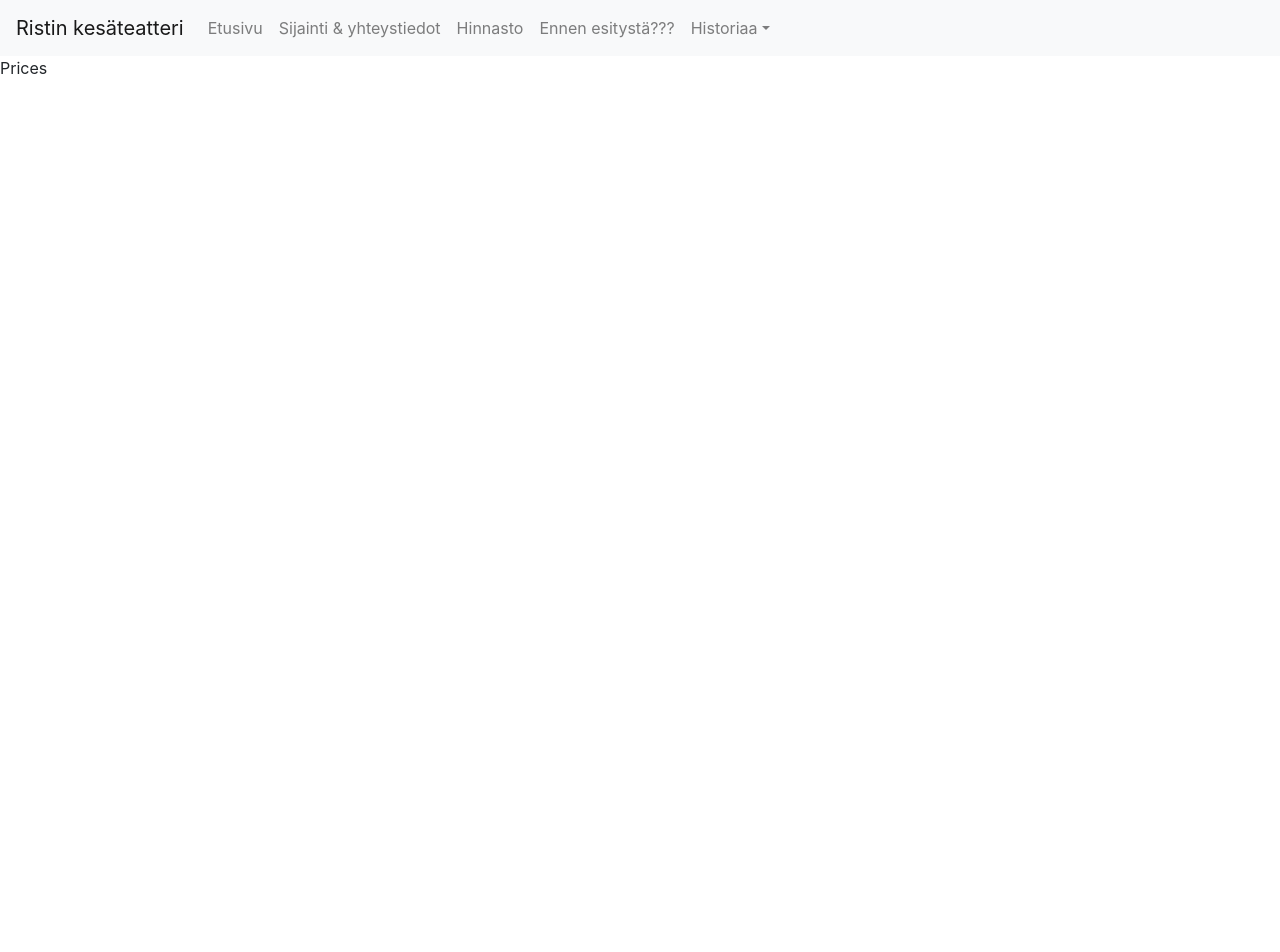
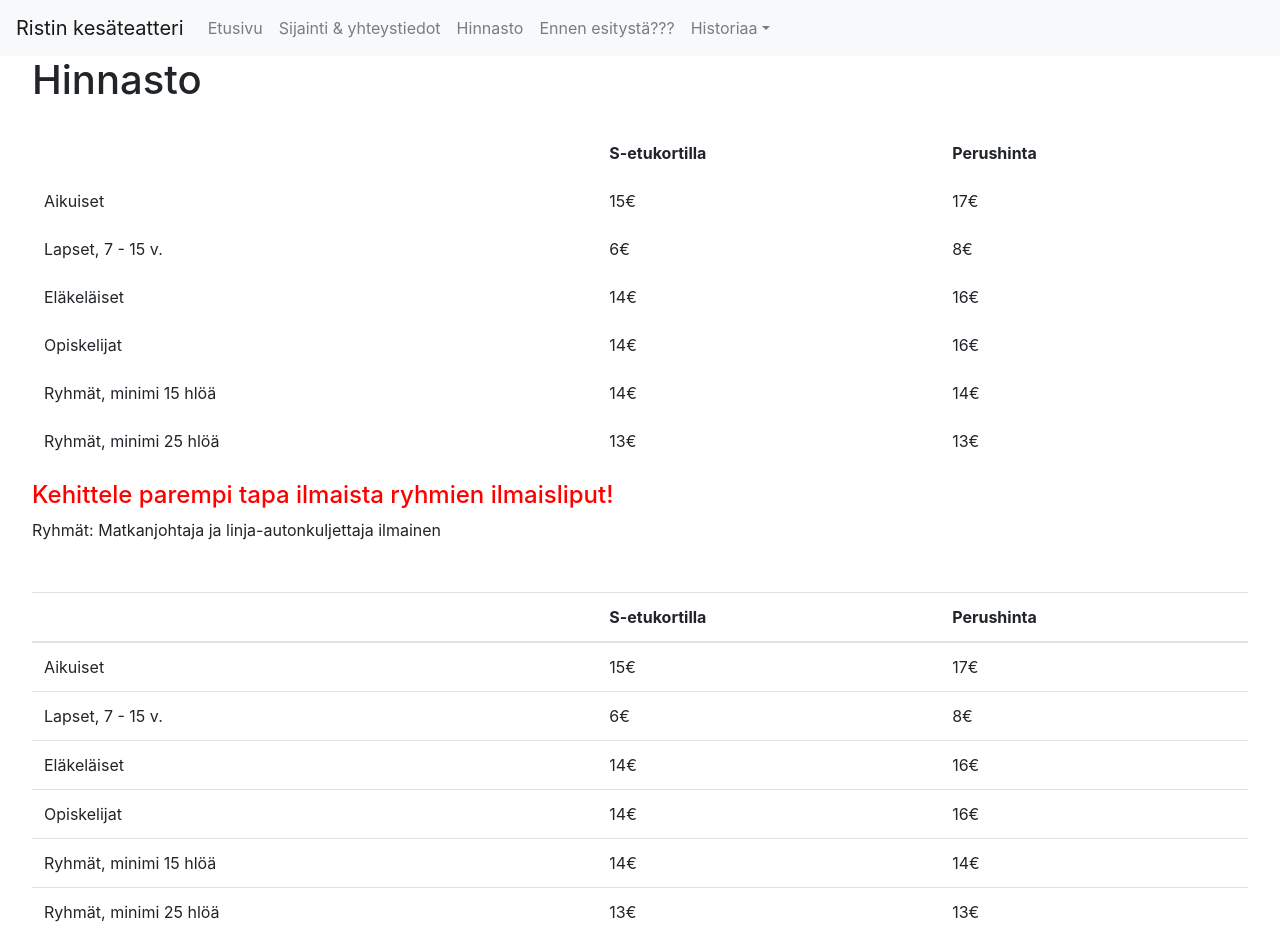
Before and after one commit to jonipol/teatteri, a React (Create React App) app: page /hinnasto in a window 1280 px wide. Before the commit the page ends 800 px from the top, so only its background shows below. Built offline with nearby package versions, Linux system fonts and the light colour scheme.

Commit message:
Price tables

```diff
--- a/src/App.js
+++ b/src/App.js
@@ -15,12 +15,15 @@ import {
 } from 'react-router-dom';
 
 const App = (props) => {
+
+  // TODO: Set maximum width to div. Prevent super wide view on big monitors.
+  // max-width?
   return (
     <div>
       <Router>
         <Menu />
-
         {/*<Notification /> */}
+        <div style={{width: '95%', margin: 'auto'}}>
           <Route exact path = '/' render = { () => <Esitys /> } />
           <Route exact path = '/sijainti' render = { () => <About />} />
           <Route exact path = '/hinnasto' render = { () => <Prices />} />
@@ -28,11 +31,10 @@ const App = (props) => {
           <Route exact path = '/historiaa' render = { () => <History />} />
           <Route exact path = '/aiempaa' render = { () => <Past /> } />
           <Route exact path = '/kuvagalleria' render = { () => <Gallery /> } />
+        </div>
       </Router>
-
     </div>
   )
-
 };
 
 export default App;
--- a/src/components/Menu.js
+++ b/src/components/Menu.js
@@ -13,16 +13,16 @@ const Menu = () => {
   // Kuvagallerialle parempaa näkyvyyttä, jos ei dropdown valikossa...?
   return (
     <div>
-      <Navbar bg='light' expand='md'>
+      <Navbar collapseOnSelect bg='light' expand='md'>
         <Navbar.Brand as={Link} to='/'>Ristin kesäteatteri</Navbar.Brand>
-        <Navbar.Toggle aria-controls='basic-navbar-nav' />
-        <Navbar.Collapse id='basic-navbar-nav'>
+        <Navbar.Toggle aria-controls='responsive-navbar-nav' />
+        <Navbar.Collapse id='responsive-navbar-nav'>
           <Nav className='mr-auto'>
             <Nav.Link as={Link} to='/'>Etusivu</Nav.Link>
             <Nav.Link as={Link} to='/sijainti'>Sijainti & yhteystiedot</Nav.Link>
             <Nav.Link as={Link} to='/hinnasto'>Hinnasto</Nav.Link>
             <Nav.Link as={Link} to='/ennen'>Ennen esitystä???</Nav.Link>
-            <NavDropdown title='Historiaa' id='basic-nav-dropdown'>
+            <NavDropdown title='Historiaa' id='collasible-nav-dropdown'>
               <NavDropdown.Item as={Link} to='/aiempaa'>Aiempaa ohjelmistoa</NavDropdown.Item>
               <NavDropdown.Item as={Link} to='/historiaa'>Teatterin historiaa</NavDropdown.Item>
               <NavDropdown.Item as={Link} to='/kuvagalleria'>Kuvagalleria?</NavDropdown.Item>
--- a/src/components/Naytokset.js
+++ b/src/components/Naytokset.js
@@ -1,5 +1,6 @@
 import React from 'react';
 import Naytos from './Naytos';
+import News from './News';
 
 // Style
 import Container from 'react-bootstrap/Container';
@@ -26,6 +27,9 @@ const Naytokset = () => {
   };
 
   return (
+    <div style={{marginTop: 20}}>
+      <News />
+      <h2 style={{marginTop: 50, textAlign: 'center'}}>Esitysajat</h2>
       <Container>
         <Row className='row mt-3'>
           <Col xs={1} align='center' style={noShowStyle} className='border border-top-0 border-left-0 border-dark'>ma</Col>
@@ -86,8 +90,8 @@ const Naytokset = () => {
           <Naytos text='11.7' />
           <Naytos text='12.7' event1Time='13.00' event2Time='19.00'/>
         </Row>
-
       </Container>
+    </div>
   );
 };
 
--- a/src/components/Naytos.js
+++ b/src/components/Naytos.js
@@ -2,6 +2,8 @@ import React from 'react';
 import Col from 'react-bootstrap/Col';
 
 const Naytos = ({ text, event1Time, event2Time, colWidth}) => {
+
+  //TODO: Color coding + visual representation of days that are in past
 
   const style = {
     paddingTop: 5,
--- /dev/null
+++ b/src/components/News.js
@@ -0,0 +1,15 @@
+import React from 'react';
+
+import img from '../img/example.jpg';
+
+const News = () => {
+
+
+  return (
+    <div>
+      <img src={img}  style={{width: '95%', display: 'block', margin: 'auto'}} />
+    </div>
+  );
+};
+
+export default News;
--- a/src/components/Past.js
+++ b/src/components/Past.js
@@ -3,7 +3,12 @@ import React from 'react';
 const Past = () => {
 
 
-  return(<div>Past</div>)
+  return(
+    <div>
+      <h1>Aiempaa ohjelmistoa</h1>
+
+    </div>
+  );
 };
 
 export default Past;
--- a/src/components/Prices.js
+++ b/src/components/Prices.js
@@ -1,9 +1,104 @@
 import React from 'react';
+
+// Styling
+import Table from 'react-bootstrap/Table';
 
 const Prices = () => {
 
 
-  return(<div>Prices</div>)
+  return(
+    <div>
+
+      <h1 style={{marginBottom: 25}}>Hinnasto</h1>
+      <Table hover borderless>
+        <thead>
+          <tr>
+            <th></th>
+            <th>S-etukortilla</th>
+            <th>Perushinta</th>
+          </tr>
+        </thead>
+        <tbody>
+          <tr>
+            <td>Aikuiset</td>
+            <td>15€</td>
+            <td>17€</td>
+          </tr>
+          <tr>
+            <td>Lapset, 7 - 15 v.</td>
+            <td>6€</td>
+            <td>8€</td>
+          </tr>
+          <tr>
+            <td>Eläkeläiset</td>
+            <td>14€</td>
+            <td>16€</td>
+          </tr>
+          <tr>
+            <td>Opiskelijat</td>
+            <td>14€</td>
+            <td>16€</td>
+          </tr>
+          <tr>
+            <td>Ryhmät, minimi 15 hlöä</td>
+            <td>14€</td>
+            <td>14€</td>
+          </tr>
+          <tr>
+            <td>Ryhmät, minimi 25 hlöä</td>
+            <td>13€</td>
+            <td>13€</td>
+          </tr>
+        </tbody>
+      </Table>
+
+      <h4 style={{color: 'red'}}>Kehittele parempi tapa ilmaista ryhmien ilmaisliput!</h4>
+      <p>Ryhmät: Matkanjohtaja ja linja-autonkuljettaja ilmainen</p>
+
+
+      <Table hover style={{marginTop: 50}}>
+        <thead>
+          <tr>
+            <th></th>
+            <th>S-etukortilla</th>
+            <th>Perushinta</th>
+          </tr>
+        </thead>
+        <tbody>
+          <tr>
+            <td>Aikuiset</td>
+            <td>15€</td>
+            <td>17€</td>
+          </tr>
+          <tr>
+            <td>Lapset, 7 - 15 v.</td>
+            <td>6€</td>
+            <td>8€</td>
+          </tr>
+          <tr>
+            <td>Eläkeläiset</td>
+            <td>14€</td>
+            <td>16€</td>
+          </tr>
+          <tr>
+            <td>Opiskelijat</td>
+            <td>14€</td>
+            <td>16€</td>
+          </tr>
+          <tr>
+            <td>Ryhmät, minimi 15 hlöä</td>
+            <td>14€</td>
+            <td>14€</td>
+          </tr>
+          <tr>
+            <td>Ryhmät, minimi 25 hlöä</td>
+            <td>13€</td>
+            <td>13€</td>
+          </tr>
+        </tbody>
+      </Table>
+    </div>
+  );
 };
 
 export default Prices;
```
Lines whose indentation alone changed are shown as unchanged.
